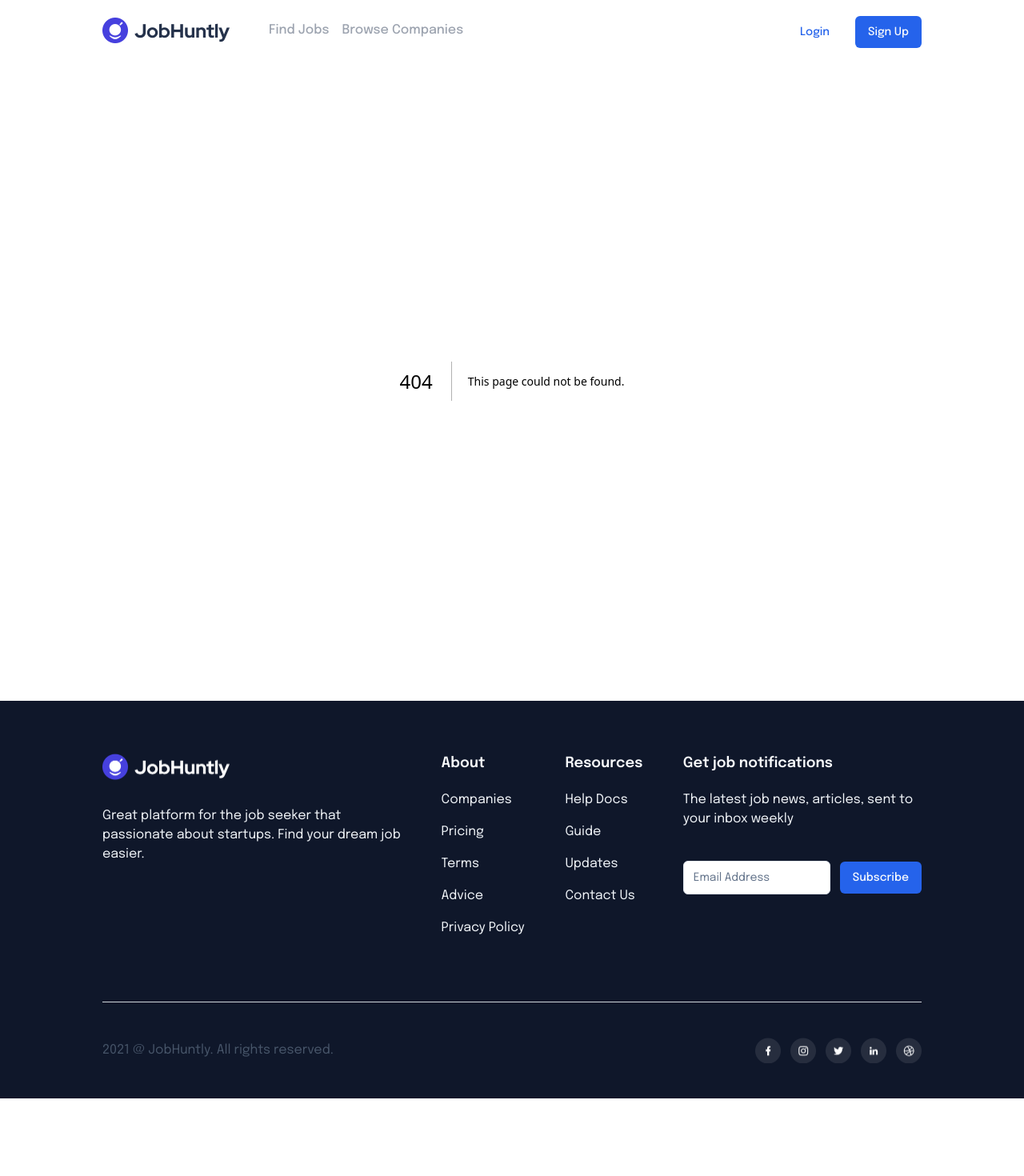
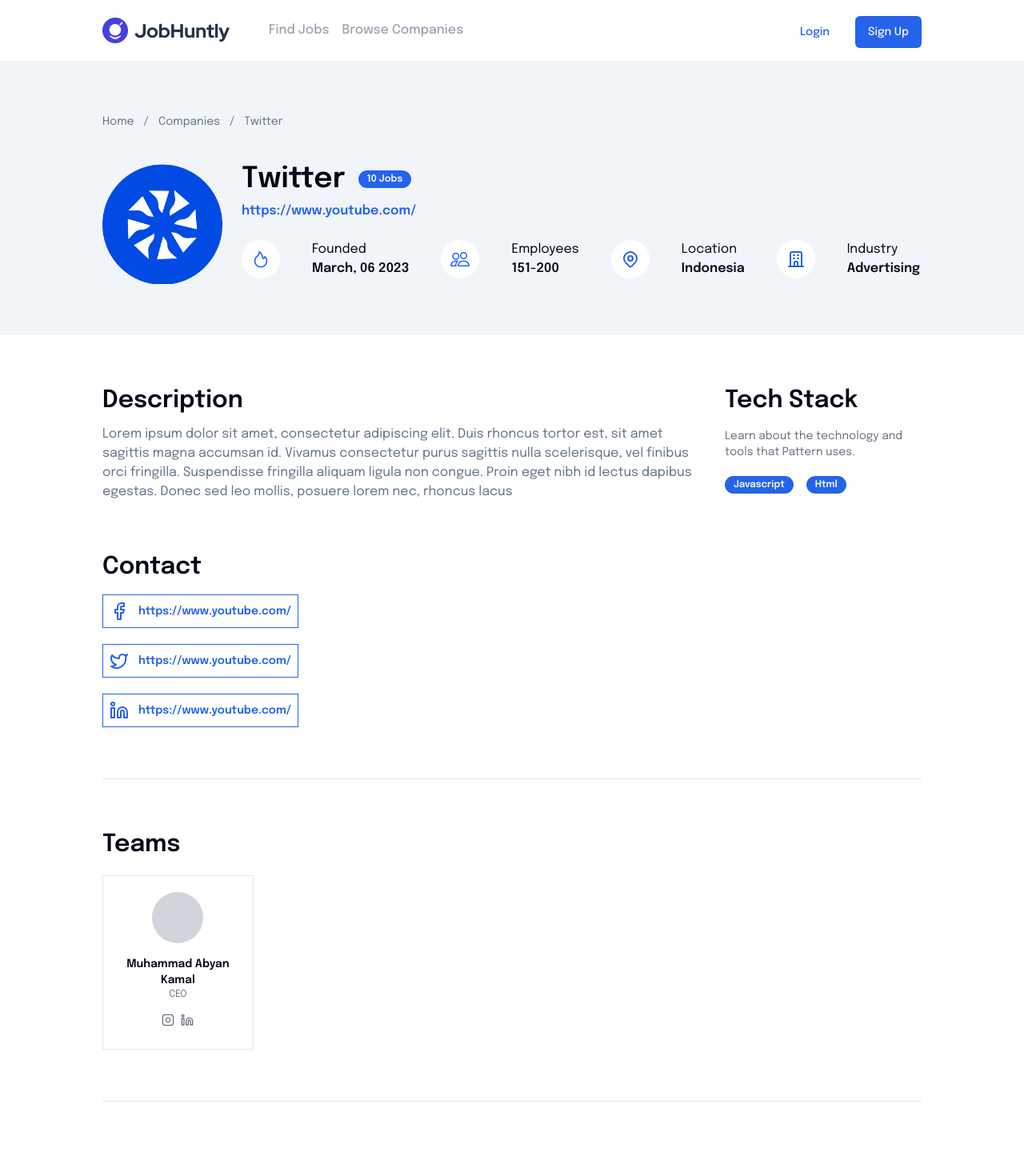
Before and after one commit to abyankamal/bwa-job-hunt, a Next.js app: page /company/1 in a window 1280 px wide. Before the commit this address had no page. Shown: the top 1470 px of the page at 80% size. Before the commit the page ends 1373 px from the top, so only its background shows below. Built offline with nearby package versions, Linux system fonts and the light colour scheme.

Commit message:
slicing detail company

```diff
--- /dev/null
+++ b/src/app/company/[id]/page.tsx
@@ -0,0 +1,180 @@
+import LatestJobs from "@/components/organisms/LatestJobs";
+import { Badge } from "@/components/ui/badge";
+import { Separator } from "@/components/ui/separator";
+import {
+  FacebookIcon,
+  InstagramIcon,
+  LinkedinIcon,
+  TwitterIcon,
+} from "lucide-react";
+import Image from "next/image";
+import Link from "next/link";
+import React, { FC } from "react";
+import { AiOutlineFire } from "react-icons/ai";
+import { BsPeople } from "react-icons/bs";
+import {
+  HiOutlineLocationMarker,
+  HiOutlineOfficeBuilding,
+} from "react-icons/hi";
+
+interface DetailCompanyPageProps {}
+
+const DetailCompanyPage: FC<DetailCompanyPageProps> = ({}) => {
+  return (
+    <>
+      <div className="bg-slate-100 px-32 pt-16 pb-14">
+        <div className="inline-flex gap-3 text-sm text-muted-foreground">
+          <Link className="hover:underline hover:text-black" href="/">
+            Home
+          </Link>{" "}
+          /{" "}
+          <Link
+            className="hover:underline hover:text-black"
+            href="/find-companies"
+          >
+            Companies
+          </Link>{" "}
+          /{" "}
+          <Link
+            className="hover:underline hover:text-black"
+            href={`/detail/company/1`}
+          >
+            Twitter
+          </Link>
+        </div>
+        <div>
+          <div className="mt-10 inline-flex gap-6 items-start">
+            <Image
+              src="/images/company2.png"
+              alt="/images/company2.png"
+              width={150}
+              height={100}
+            />
+            <div>
+              <div className="inline-flex gap-4 items-center">
+                <span className="text-4xl font-semibold">Twitter</span>
+                <Badge>10 Jobs</Badge>
+              </div>
+              <div className="mt-2">
+                <Link href="/" className="font-semibold text-primary">
+                  https://www.youtube.com/
+                </Link>
+              </div>
+              <div className="inline-flex items-center gap-10 mt-6">
+                <div>
+                  <div className="bg-white p-3 rounded-full">
+                    <AiOutlineFire className="w-6 h-6 text-primary" />
+                  </div>
+                </div>
+                <div>
+                  <div className="text-grey-500">Founded</div>
+                  <div className="font-semibold">March, 06 2023</div>
+                </div>
+                <div>
+                  <div className="bg-white p-3 rounded-full">
+                    <BsPeople className="w-6 h-6 text-primary" />
+                  </div>
+                </div>
+                <div>
+                  <div className="text-grey-500">Employees</div>
+                  <div className="font-semibold">151-200</div>
+                </div>
+                <div>
+                  <div className="bg-white p-3 rounded-full">
+                    <HiOutlineLocationMarker className="w-6 h-6 text-primary" />
+                  </div>
+                </div>
+                <div>
+                  <div className="text-grey-500">Location</div>
+                  <div className="font-semibold">Indonesia</div>
+                </div>
+                <div>
+                  <div className="bg-white p-3 rounded-full">
+                    <HiOutlineOfficeBuilding className="w-6 h-6 text-primary" />
+                  </div>
+                </div>
+                <div>
+                  <div className="text-grey-500">Industry</div>
+                  <div className="font-semibold">Advertising</div>
+                </div>
+              </div>
+            </div>
+          </div>
+        </div>
+      </div>
+      <div className="px-32 py-16 flex flex-row items-start gap-10">
+        <div className="w-3/4">
+          <div className="mb-16">
+            <div className="text-3xl font-semibold mb-3">Description</div>
+            <div className="text-muted-foreground">
+              Lorem ipsum dolor sit amet, consectetur adipiscing elit. Duis
+              rhoncus tortor est, sit amet sagittis magna accumsan id. Vivamus
+              consectetur purus sagittis nulla scelerisque, vel finibus orci
+              fringilla. Suspendisse fringilla aliquam ligula non congue. Proin
+              eget nibh id lectus dapibus egestas. Donec sed leo mollis, posuere
+              lorem nec, rhoncus lacus
+            </div>
+          </div>
+          <div>
+            <div className="text-3xl font-semibold mb-4">Contact</div>
+            <div className="flex items-center gap-5 w-[400px] flex-wrap">
+              <div className="p-2 border border-primary text-primary w-max inline-flex items-center gap-3 font-semibold">
+                <FacebookIcon />
+                <span className="text-sm">https://www.youtube.com/</span>
+              </div>
+              <div className="p-2 border border-primary text-primary w-max inline-flex items-center gap-3 font-semibold">
+                <TwitterIcon />
+                <span className="text-sm">https://www.youtube.com/</span>
+              </div>
+              <div className="p-2 border border-primary text-primary w-max inline-flex items-center gap-3 font-semibold">
+                <LinkedinIcon />
+                <span className="text-sm">https://www.youtube.com/</span>
+              </div>
+            </div>
+          </div>
+        </div>
+        <div className="w-1/4">
+          <div className="text-3xl font-semibold mb-4">Tech Stack</div>
+          <div className="text-gray-500 text-sm">
+            Learn about the technology and tools that Pattern uses.
+          </div>
+          <div className="mt-5 flex flex-row items-center flex-wrap gap-4">
+            <Badge>Javascript</Badge>
+            <Badge>Html</Badge>
+          </div>
+        </div>
+      </div>
+      <div className="px-32">
+        <Separator />
+        <div className="my-16">
+          <div className="text-3xl font-semibold mb-4">Teams</div>
+          <div className="grid grid-cols-5 gap-5 mt-5">
+            <div className="border border-border px-3 py-5">
+              <div className="w-16 h-16 rounded-full mx-auto bg-gray-300" />
+
+              <div className="text-center my-4">
+                <div className="font-semibold text-sm">
+                  Muhammad Abyan Kamal
+                </div>
+                <div className="text-gray-500 text-xs">CEO</div>
+              </div>
+
+              <div className="mx-auto w-max">
+                <div className="inline-flex gap-2">
+                  <InstagramIcon className="w-4 h-4 text-gray-500" />
+                  <LinkedinIcon className="w-4 h-4 text-gray-500" />
+                </div>
+              </div>
+            </div>
+          </div>
+        </div>
+        <Separator />
+      </div>
+      <div className="px-32">
+        <LatestJobs />
+      </div>
+    </>
+  );
+};
+
+export default DetailCompanyPage;
```
